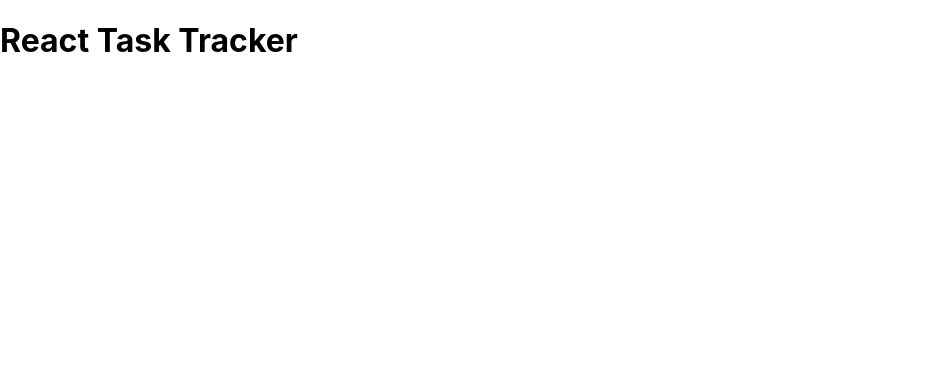
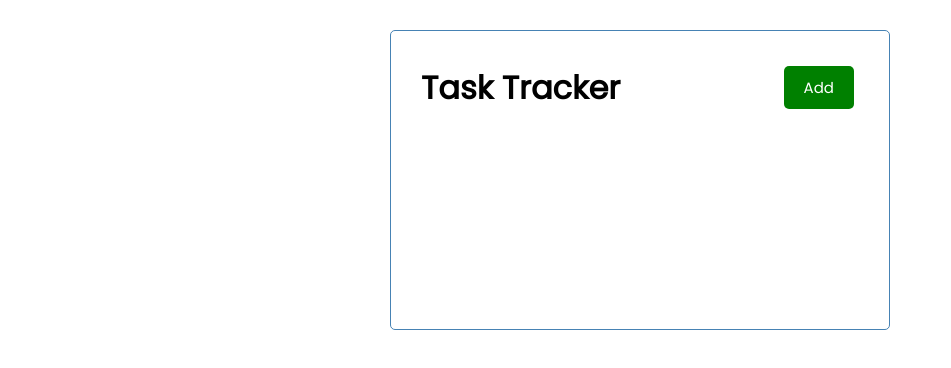
Before and after one commit to S-Solomon/React-task-tracker, a React (Create React App) app: page / in a window 1280 px wide. Shown: the top 368 px of the page, without its empty margins (0-951 px from the left). Built offline with nearby package versions, Linux system fonts and the light colour scheme.

Commit message:
Button Components

```diff
--- /dev/null
+++ b/src/components/Button.js
@@ -0,0 +1,21 @@
+import PropTypes from 'prop-types'
+
+const Button = ({ color, text }) => {
+    return (
+        <button style={{ backgroundColor: color }}
+        className='btn'>
+        {text}
+        </button>
+    )
+}
+
+Button.defaultProps = {
+    color: 'steelblue'
+}
+
+Button.propTypes =  {
+    text: PropTypes.string,
+    color: PropTypes.string,
+}
+
+export default Button
--- a/src/components/Header.js
+++ b/src/components/Header.js
@@ -1,19 +1,35 @@
 import PropTypes from 'prop-types';
+import Button from './Button';
 
 const Header = ({ title }) => {
     return (
-        <header>
+        <header className='header'>
             <h1>{title}</h1>
+            <Button color='green' text='Add' />
         </header>
     )
 }
 
 Header.defaultProps = {
-    title: 'React Task Tracker',
+    title: 'Task Tracker',
 }
 
 Header.propTypes = {
     title: PropTypes.string.isRequired,
 }
 
+
+// CSS in JS
+// const headingStyle = {
+//     color: 'red',
+//     backgroundColor: 'black'
+// }
+
+
+
+
+
+
+
+
 export default Header
--- a/src/index.css
+++ b/src/index.css
@@ -1,13 +1,112 @@
-body {
+@import url('https://fonts.googleapis.com/css2?family=Poppins:wght@300;400&display=swap');
+
+* {
+  box-sizing: border-box;
   margin: 0;
-  font-family: -apple-system, BlinkMacSystemFont, 'Segoe UI', 'Roboto', 'Oxygen',
-    'Ubuntu', 'Cantarell', 'Fira Sans', 'Droid Sans', 'Helvetica Neue',
-    sans-serif;
-  -webkit-font-smoothing: antialiased;
-  -moz-osx-font-smoothing: grayscale;
+  padding: 0;
 }
 
-code {
-  font-family: source-code-pro, Menlo, Monaco, Consolas, 'Courier New',
-    monospace;
+body {
+  font-family: 'Poppins', sans-serif;
 }
+
+.container {
+  max-width: 500px;
+  margin: 30px auto;
+  overflow: auto;
+  min-height: 300px;
+  border: 1px solid steelblue;
+  padding: 30px;
+  border-radius: 5px;
+}
+
+.header {
+  display: flex;
+  justify-content: space-between;
+  align-items: center;
+  margin-bottom: 20px;
+}
+
+.btn {
+  display: inline-block;
+  background: #000;
+  color: #fff;
+  border: none;
+  padding: 10px 20px;
+  margin: 5px;
+  border-radius: 5px;
+  cursor: pointer;
+  text-decoration: none;
+  font-size: 15px;
+  font-family: inherit;
+}
+
+.btn:focus {
+  outline: none;
+}
+
+.btn:active {
+  transform: scale(0.98);
+}
+
+.btn-block {
+  display: block;
+  width: 100%;
+}
+
+.task {
+  background: #f4f4f4;
+  margin: 5px;
+  padding: 10px 20px;
+  cursor: pointer;
+}
+
+.task.reminder {
+  border-left: 5px solid green;
+}
+
+.task h3 {
+  display: flex;
+  align-items: center;
+  justify-content: space-between;
+}
+
+.add-form {
+  margin-bottom: 40px;
+}
+
+.form-control {
+  margin: 20px 0;
+}
+
+.form-control label {
+  display: block;
+}
+
+.form-control input {
+  width: 100%;
+  height: 40px;
+  margin: 5px;
+  padding: 3px 7px;
+  font-size: 17px;
+}
+
+.form-control-check {
+  display: flex;
+  align-items: center;
+  justify-content: space-between;
+}
+
+.form-control-check label {
+  flex: 1;
+}
+
+.form-control-check input {
+  flex: 2;
+  height: 20px;
+}
+
+footer {
+  margin-top: 30px;
+  text-align: center;
+}
```
Also changed, not shown: 1 other file (tests, documents, lock files or other folders).
